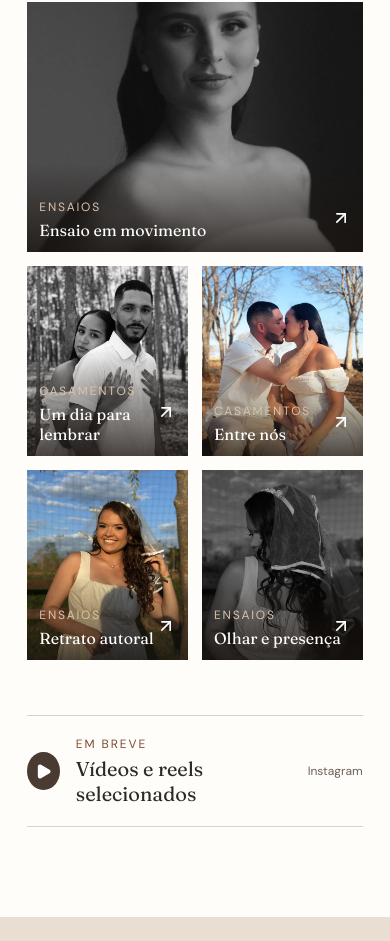
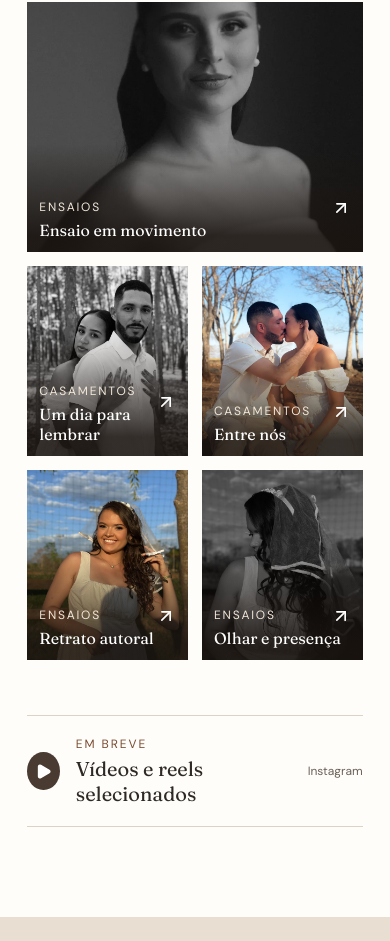
Before and after one commit to Sunnyzit0/jhennyfer-videomaker, a React (Vite) app: page / in a window 390 px wide. Shown: the part 3903-4844 px from the top of the page. Built offline with nearby package versions, Linux system fonts and the light colour scheme.

Commit message:
style: melhorar contraste das legendas do portfólio

```diff
--- a/src/index.css
+++ b/src/index.css
@@ -431,18 +431,18 @@ em {
   grid-template-columns: repeat(3, 1fr);
 }
 .portfolio-overlay {
-  background: linear-gradient(transparent, rgba(26, 20, 16, 0.78));
+  background: linear-gradient(rgba(26, 20, 16, 0) 0%, rgba(26, 20, 16, 0.88) 85%);
   bottom: 0;
   color: white;
   display: flex;
   flex-direction: column;
   left: 0;
-  padding: 50px 20px 18px;
+  padding: 90px 20px 18px;
   position: absolute;
   right: 0;
 }
 .portfolio-overlay span {
-  color: #dbc2a8;
+  color: #f3e7d8;
   font-size: 10px;
   letter-spacing: 0.15em;
   text-transform: uppercase;
@@ -851,7 +851,7 @@ em {
     font-size: 16px;
   }
   .portfolio-overlay {
-    padding: 35px 12px 12px;
+    padding: 55px 12px 12px;
   }
   .portfolio-overlay svg {
     right: 12px;
```
